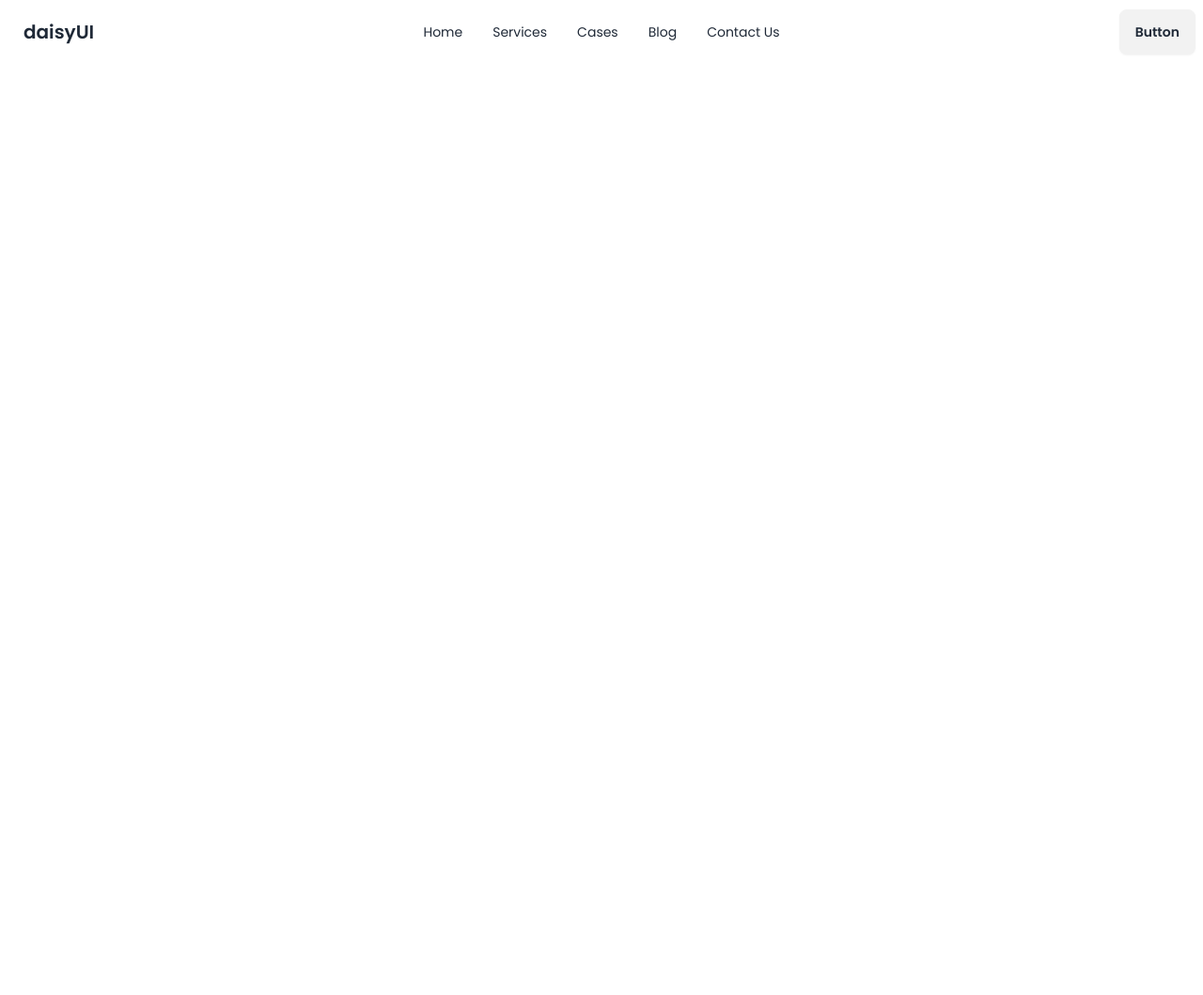
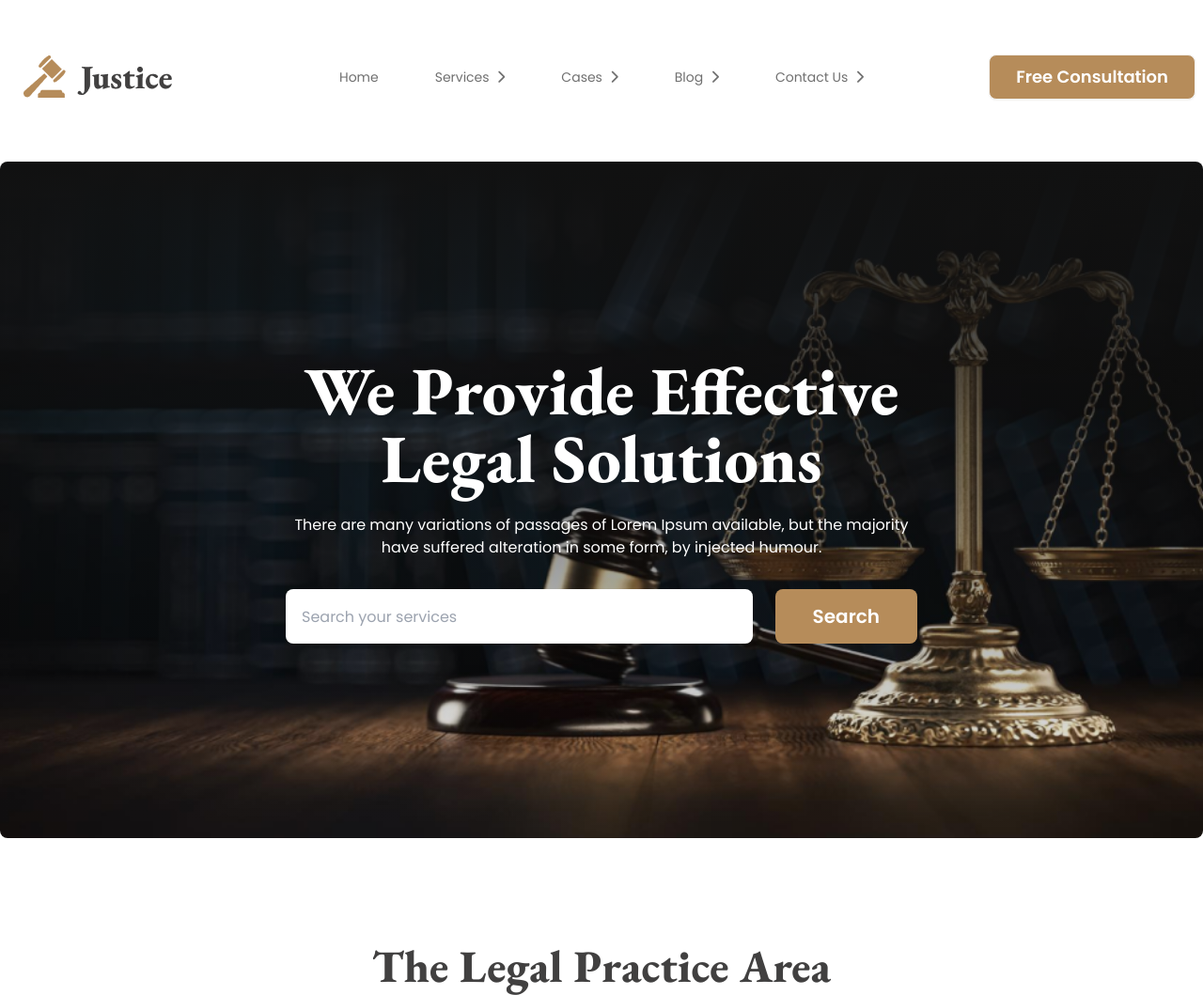
Before and after one commit to Arafat01007/Legal-System-Page, a website: page index.html in a window 1280 px wide. Shown: the whole page at 94% size. Before the commit the page ends 800 px from the top, so only its background shows below. Drawn offline with nearby package versions, Linux system fonts and the light colour scheme.

Commit message:
added banner

```diff
--- a/index.html
+++ b/index.html
@@ -5,6 +5,8 @@
     <meta charset="UTF-8">
     <meta name="viewport" content="width=device-width, initial-scale=1.0">
     <title>Legal System</title>
+    <!-- font awsome -->
+    <script src="https://kit.fontawesome.com/432ea70f4f.js" crossorigin="anonymous"></script>
     <!-- taiwind,daisy ui cdn -->
     <link href="https://cdn.jsdelivr.net/npm/daisyui@4.12.14/dist/full.min.css" rel="stylesheet" type="text/css" />
     <script src="https://cdn.tailwindcss.com"></script>
@@ -21,6 +23,8 @@
                 extend: {
                     colors: {
                         clifford: '#da373d',
+                        "sec-head": '#414040',
+                        "legal-color": '#B68C5A',
                     }
                 }
             }
@@ -39,9 +43,10 @@
 </head>
 
 <body>
-    <header class="">
-        <nav class="font-poppins">
-            <div class="navbar bg-base-100">
+    <header class="mt-12 container mx-auto px-6 lg:px-0">
+        <nav class="font-poppins mb-14">
+            <a class="btn btn-ghost text-xl flex mb-5 md:hidden"><img src="images/logo2.png" alt=""></a>
+            <div class="navbar  text-base font-normal text-[#707070]">
                 <div class="navbar-start">
                     <div class="dropdown">
                         <div tabindex="0" role="button" class="btn btn-ghost lg:hidden">
@@ -54,30 +59,58 @@
                         <ul tabindex="0"
                             class="menu menu-sm dropdown-content bg-base-100 rounded-box z-[1] mt-3 w-52 p-2 shadow">
                             <li><a>Home</a></li>
-                            <li><a>Services</a></li>
-                            <li><a>Cases</a></li>
-                            <li><a>Blog</a></li>
-                            <li><a>Contact Us</a></li>
+                            <li><a>Services<i class="fa-solid fa-chevron-right"></i></a></li>
+                            <li><a>Cases<i class="fa-solid fa-chevron-right"></i></a></li>
+                            <li><a>Blog<i class="fa-solid fa-chevron-right"></i></a></li>
+                            <li><a>Contact Us<i class="fa-solid fa-chevron-right"></i></a></li>
                         </ul>
                     </div>
-                    <a class="btn btn-ghost text-xl">daisyUI</a>
+                    <a class="btn btn-ghost text-xl hidden md:block"><img src="images/logo2.png" alt=""></a>
                 </div>
                 <div class="navbar-center hidden lg:flex">
-                    <ul class="menu menu-horizontal px-1">
+                    <ul class="menu gap-7 menu-horizontal px-1">
                         <li><a>Home</a></li>
-                        <li><a>Services</a></li>
-                        <li><a>Cases</a></li>
-                        <li><a>Blog</a></li>
-                        <li><a>Contact Us</a></li>
+                        <li><a>Services<i class="fa-solid fa-chevron-right"></i></a></li>
+                        <li><a>Cases<i class="fa-solid fa-chevron-right"></i></a></li>
+                        <li><a>Blog<i class="fa-solid fa-chevron-right"></i></a></li>
+                        <li><a>Contact Us<i class="fa-solid fa-chevron-right"></i></a></li>
                     </ul>
                 </div>
                 <div class="navbar-end">
-                    <a class="btn">Button</a>
+                    <a class="rounded-lg btn cursor-pointer bg-legal-color text-[18px] px-7  text-white">Free
+                        Consultation</a>
                 </div>
             </div>
         </nav>
+        <!-- banner -->
+        <div>
+            <div class="hero h-[550px] md:h-[720px] rounded-lg p-6 lg:p-0"
+                style="background-image:linear-gradient(180deg, #111 0%, rgba(17, 17, 17, 0.00) 100%) , url('./images/banner.png');">
+                <div class="hero-content text-white text-center">
+                    <div class="max-w-2xl">
+                        <h1 class="mb-6 text-5xl lg:text-7xl font-extrabold font-geramond">We Provide Effective Legal
+                            Solutions</h1>
+                        <p class="mb-8 md:text-base font-poppins">
+                            There are many variations of passages of Lorem Ipsum available, but the majority have
+                            suffered alteration in some form, by injected humour.
+                        </p>
+                        <div class="flex flex-col lg:flex-row gap-6">
+                            <input type="text" placeholder="Search your services"
+                                class="input py-7 w-full font-poppins text-base font-normal text-gray-500">
+                            <button
+                                class="bg-legal-color rounded-lg py-4 lg:py-1.5 px-10 font-poppins text-xl font-semibold">Search</button>
+                        </div>
+                    </div>
+                </div>
+            </div>
+        </div>
     </header>
-    <main>
+    <main class="container mx-auto">
+        <section class="my-28">
+            <div>
+<h2 class="font-geramond text-center font-extrabold text-5xl text-sec-head">The Legal Practice Area</h2>
+            </div>
+        </section>
 
     </main>
     <footer>
--- a/package.json
+++ b/package.json
@@ -2,5 +2,8 @@
   "devDependencies": {
     "daisyui": "^4.12.14",
     "tailwindcss": "^3.4.14"
+  },
+  "dependencies": {
+    "flowbite": "^2.5.2"
   }
 }
--- a/tailwind.config.js
+++ b/tailwind.config.js
@@ -2,7 +2,11 @@
 module.exports = {
   content: [],
   theme: {
-    extend: {},
+    extend: {
+      backgroundImage: {
+        'banner': "url('')",
+      }
+    },
   },
   plugins: [
     require('daisyui'),
```
Also changed, not shown: 1 other file.
